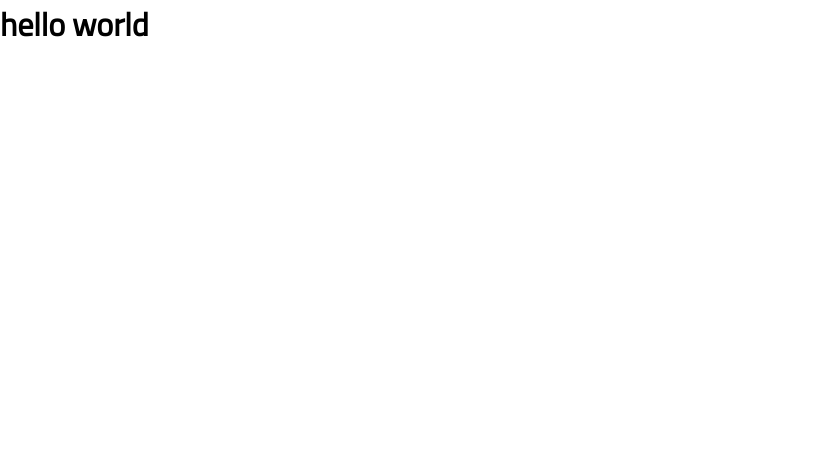
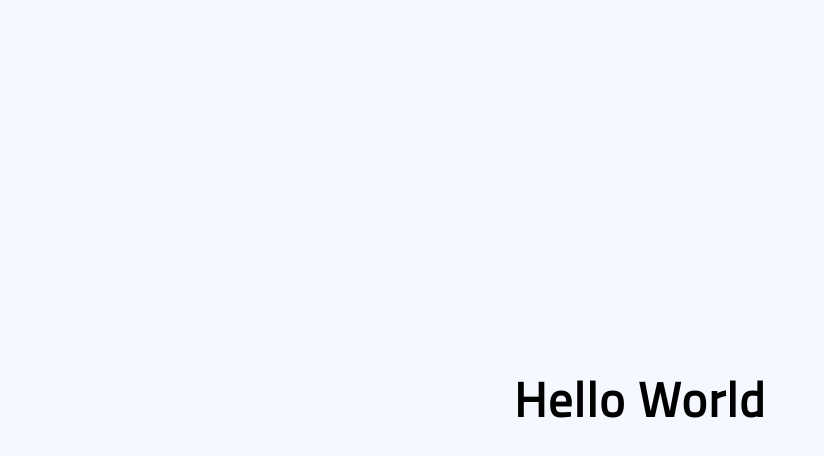
Before and after one commit to cacti23/awesome-exprense-tracker, a React (Create React App) app: page / in a window 1280 px wide. Shown: the top 456 px of the page, without its empty margins (0-824 px from the left). Built offline with nearby package versions, Linux system fonts and the light colour scheme.

Commit message:
basic css done

```diff
--- a/src/App.css
+++ b/src/App.css
@@ -1,5 +1,17 @@
 /* import font */
 @import url('https://fonts.googleapis.com/css2?family=Titillium+Web&display=swap');
+
+/* Variable */
+:root {
+  --clr-text: #000;
+  --clr-icons: #3d3d4b;
+  --clr-background: #f5f8fe;
+  --clr-tile: #fefefe;
+  --clr-income: #6dd383;
+  --clr-expense: #faa78f;
+  --clr-delete-icon: #f5435b;
+  --spacing: 0.1rem;
+}
 
 /* Global Styles */
 *,
@@ -12,4 +24,51 @@
 
 body {
   font-family: 'Titillium Web', sans-serif;
+  background-color: var(--clr-background);
+  color: var(--clr-text);
+  line-height: 1.5;
+  font-size: 0.875rem;
 }
+
+ul {
+  list-style-type: none;
+}
+
+a {
+  text-decoration: none;
+}
+
+h1,
+h2,
+h3,
+h4 {
+  letter-spacing: var(--spacing);
+  text-transform: capitalize;
+  line-height: 1.25;
+}
+
+h1 {
+  font-size: 3rem;
+}
+
+h2 {
+  font-size: 2rem;
+}
+
+h3 {
+  font-size: 1.25rem;
+}
+
+h4 {
+  font-size: 0.875rem;
+}
+
+/* Global Classes */
+.container {
+  display: flex;
+  flex-direction: column;
+  align-items: center;
+  justify-content: center;
+  min-height: 100vh;
+  margin: 0;
+}
```
